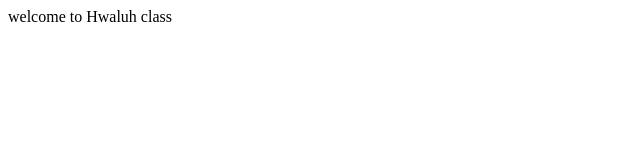
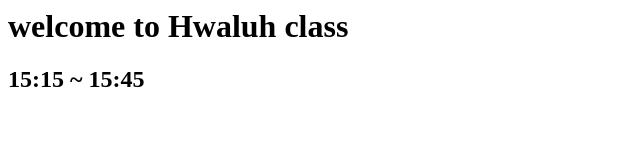
Before and after one commit to GwanghoKim/Hwaluh, a plain HTML site: page index.html in a window 1280 px wide. Shown: the whole page, without its empty margins (0-640 px from the left). Drawn offline with Linux system fonts and the light colour scheme.

Commit message:
Update index.html

```diff
--- a/index.html
+++ b/index.html
@@ -1 +1,2 @@
-welcome to Hwaluh class
+<h1>welcome to Hwaluh class<h1>
+<h2>15:15 ~ 15:45<h2>
```
